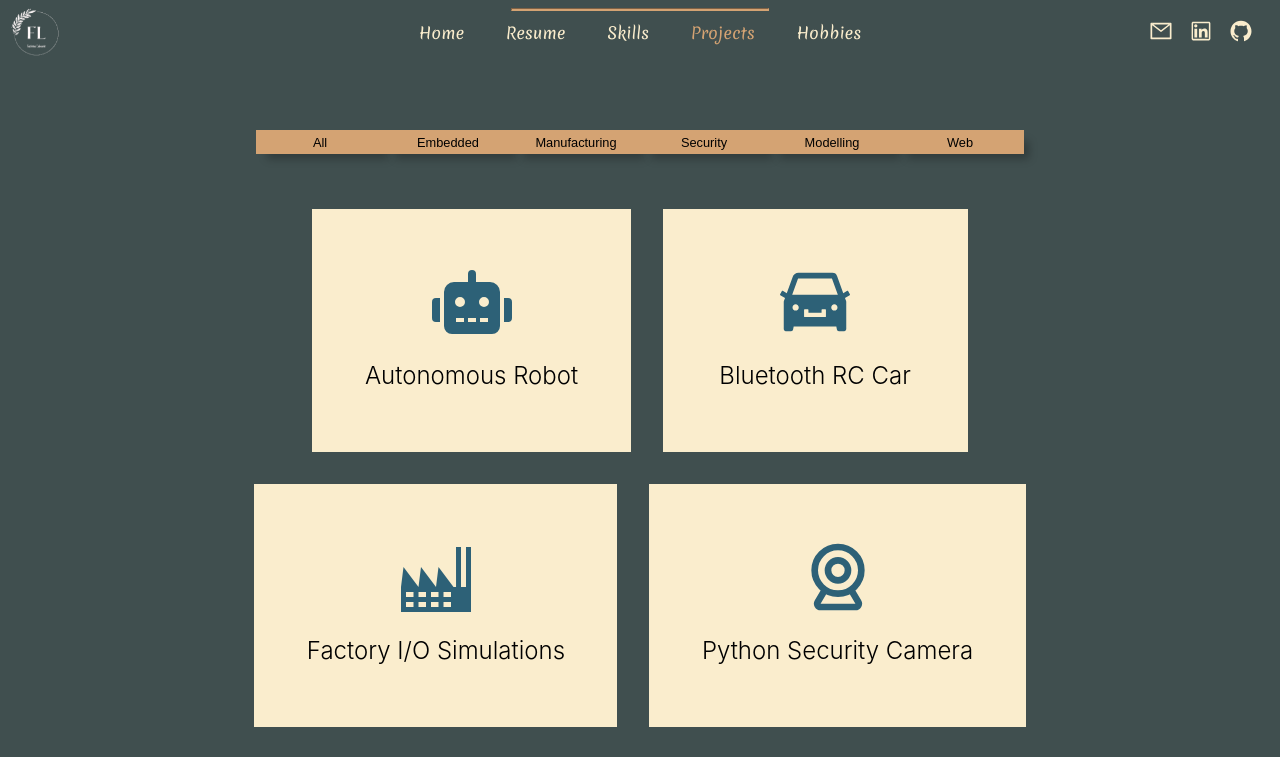
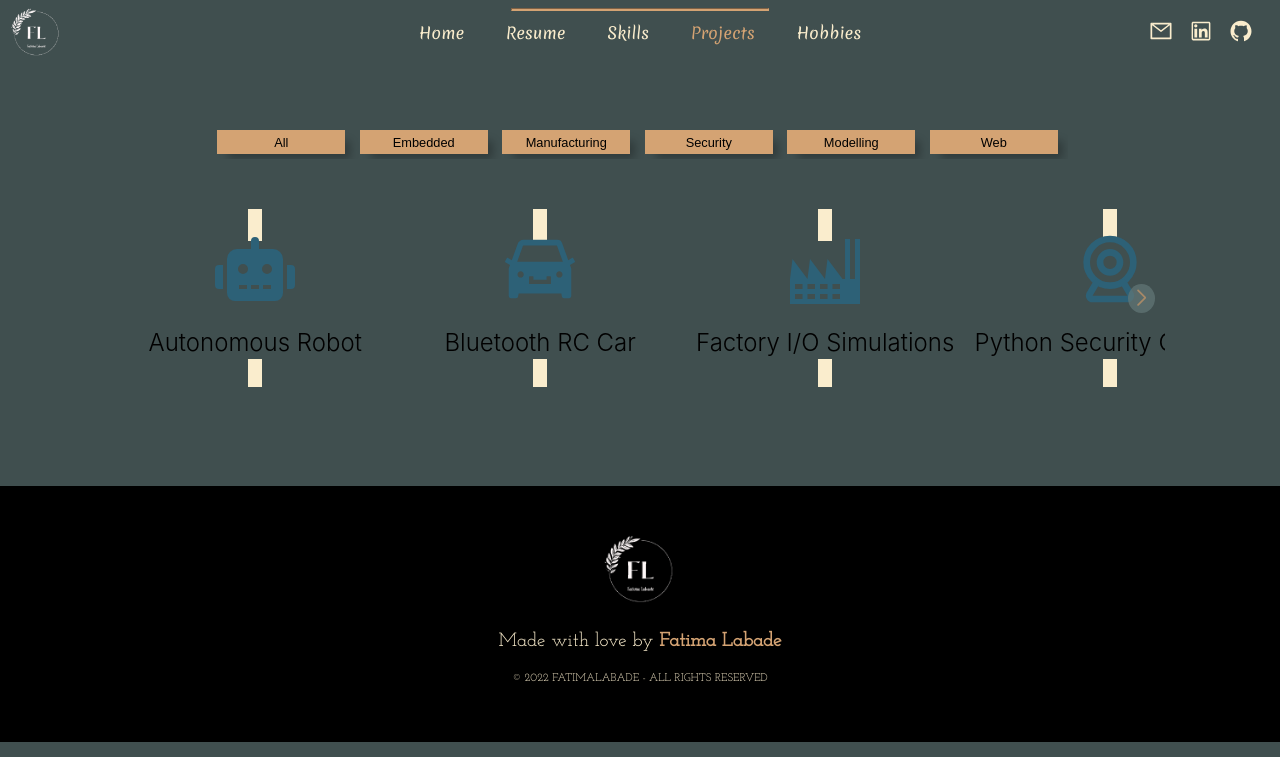
Before and after one commit to FatimaLDL1997/portfolio, a React (Create React App) app: page /projects in a window 1280 px wide. Shown: the top 757 px of the page. Built offline with nearby package versions, Linux system fonts and the light colour scheme; a web font is replaced by a local one.

Commit message:
fixed all carousals except hobbies

```diff
--- a/src/pages/Projects.js
+++ b/src/pages/Projects.js
@@ -1,12 +1,39 @@
-import React, { useState } from "react";
+import React, { useState, useEffect } from "react";
 import { projects } from "../data";
 import Project from "./Project";
 import { fullScreenAnimation } from "../animations";
 import { motion } from "framer-motion";
 import { lineAnimation } from "../animations";
 
+import SwiperCore, { Navigation, Scrollbar, Pagination } from "swiper";
+import { Swiper, SwiperSlide } from "swiper/react";
+import "swiper/css";
+import "swiper/css/navigation";
+import "swiper/css/pagination";
+import "swiper/css/scrollbar";
+
+SwiperCore.use([Navigation, Pagination, Scrollbar]);
+
 const categories = ["all", ...new Set(projects.map((item) => item.category))];
 const Projects = () => {
+  const [smallScreen, setSmallScreen] = useState(false);
+  const checkSize = () => {
+    if (window.innerWidth < 800) {
+      setSmallScreen(true);
+    } else if (window.innerWidth >= 800) {
+      setSmallScreen(false);
+    }
+    console.log(" " + smallScreen);
+
+    return () => {
+      window.removeEventListener("remove", checkSize);
+    };
+  };
+
+  useEffect(() => {
+    window.addEventListener("resize", checkSize);
+  }, []);
+
   const [menuItems, setMenuItems] = useState(projects);
 
   const filterItems = (item) => {
@@ -37,8 +64,30 @@ const Projects = () => {
 
       <div className='projectsContainer'>
         <div className={`btns-container `}>
+          <Swiper
+            spaceBetween={5}
+            slidesPerView={1}
+            navigation
+            breakpoints={{
+              300: {
+                slidesPerView: 2,
+                width: 300,
+              },
+              600: {
+                slidesPerView: 3,
+                width: 600,
+              },
+              850: {
+                slidesPerView: 6,
+                width: 850,
+              },
+            }}
+            onSlideChange={() => console.log("slideChange")}
+            onSwiper={(swiper) => console.log(swiper)}
+          >
             {categories.map((item, index) => {
               return (
+                <SwiperSlide key={index}>
                   <button
                     className={"category-btn"}
                     type='button'
@@ -48,13 +97,39 @@ const Projects = () => {
                   >
                     {item}
                   </button>
+                </SwiperSlide>
               );
             })}
+          </Swiper>
         </div>
         <div className='section-center'>
+          <Swiper
+            spaceBetween={5}
+            slidesPerView={1}
+            navigation
+            breakpoints={{
+              // when window width is >= 640px
+              823: {
+                slidesPerView: 2,
+                width: 823,
+              },
+              // when window width is >= 768px
+              850: {
+                slidesPerView: 3,
+                width: 850,
+              },
+            }}
+            onSlideChange={() => console.log("slideChange")}
+            onSwiper={(swiper) => console.log(swiper)}
+          >
             {menuItems.map((project) => {
-            return <Project key={project.id} {...project}></Project>;
+              return (
+                <SwiperSlide>
+                  <Project key={project.id} {...project}></Project>
+                </SwiperSlide>
+              );
             })}
+          </Swiper>
         </div>
       </div>
     </motion.section>
```
Lines whose indentation alone changed are shown as unchanged.
